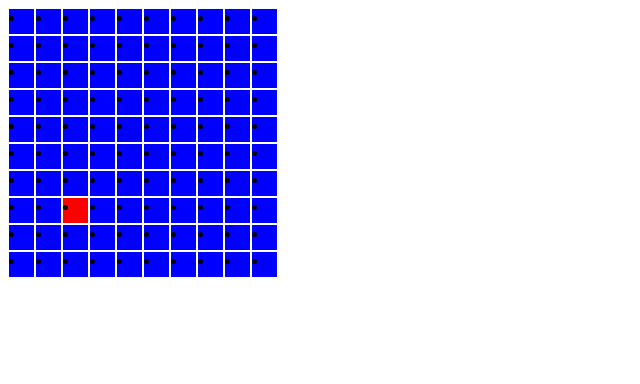
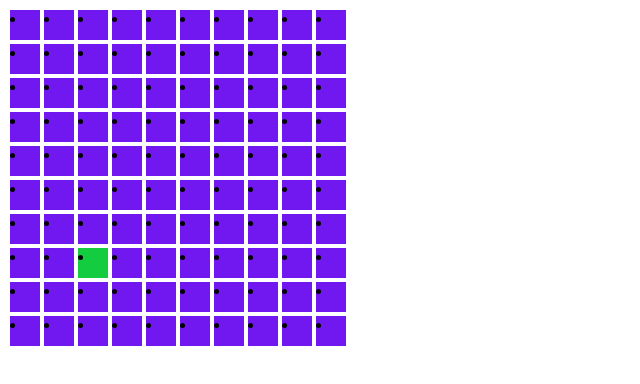
Before and after one commit to mackenco/Snake, a plain HTML site: page index.html in a window 1280 px wide. Shown: the whole page, without its empty margins (0-640 px from the left). Drawn offline with Linux system fonts and the light colour scheme.

Commit message:
Changes colors

```diff
--- a/snake.css
+++ b/snake.css
@@ -1,20 +1,20 @@
 div{
-	width:275px;
-	height:275px;
+	width:360px;
+	height:360px;
 }
 
 .cell {
-	width:25px;
-	height:25px;
-	background-color:blue;
-	border:1px solid white;
+	width:30px;
+	height:30px;
+	background-color:7018EF;
+	border:2px solid white;
 	float:left;
 }
 
 .snake{
-	background-color:yellow;
+	background-color:FF9A19;
 }
 
 .apple {
-	background-color:red;
+	background-color:14CC40;
 }
```
